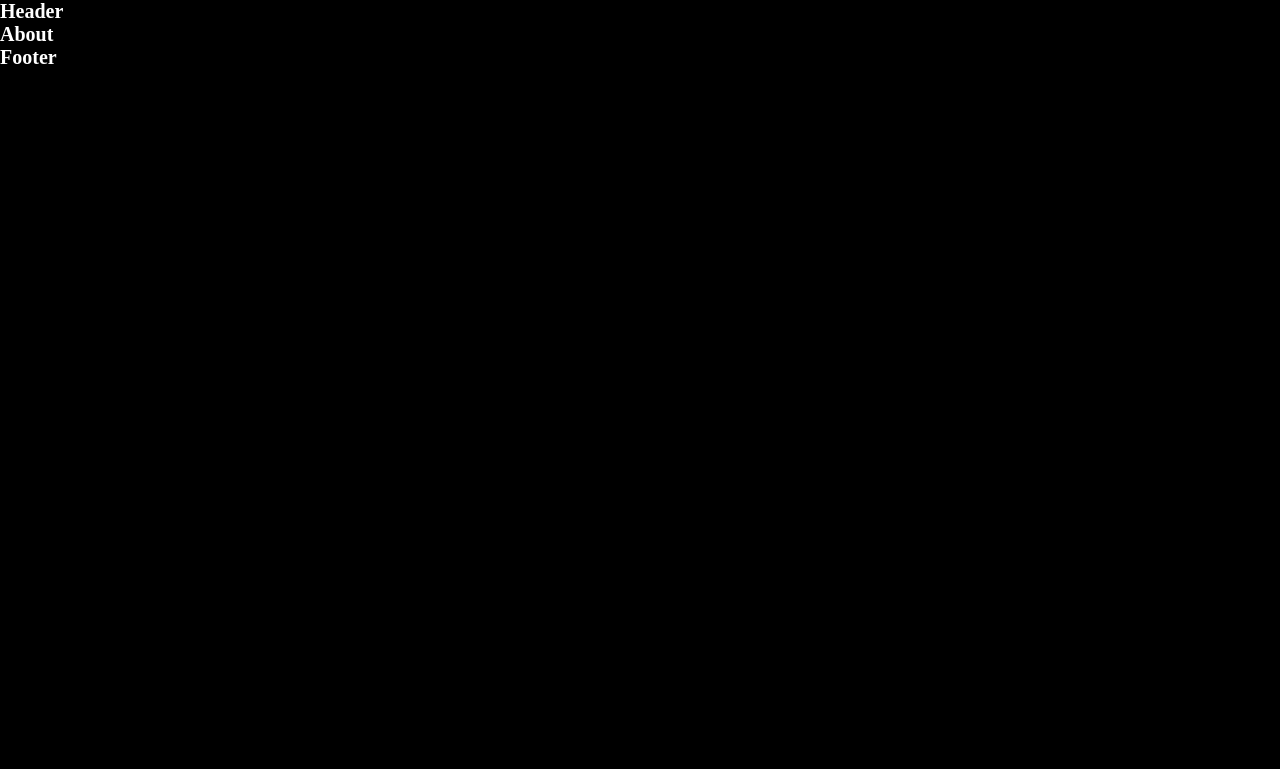
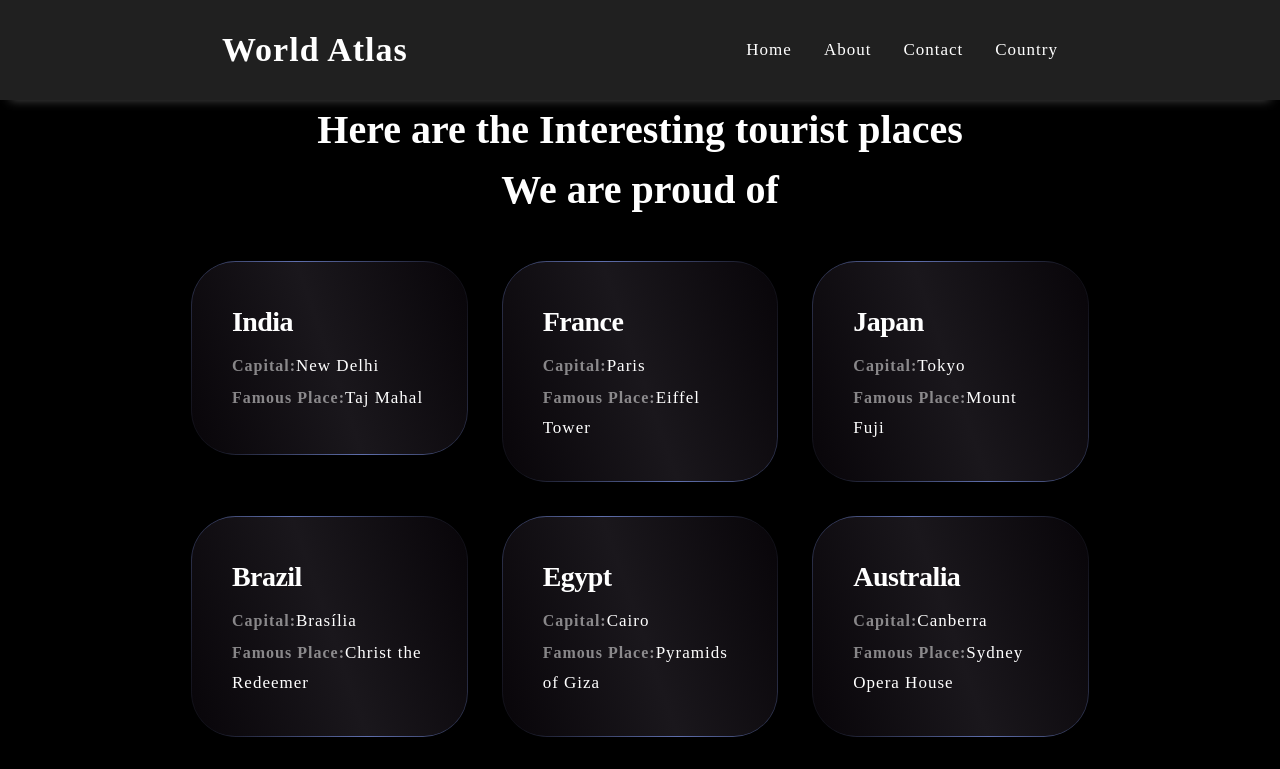
Before and after one commit to saurabhkara/Github-Action-Learning, a React (Vite) app: page /about in a window 1280 px wide. Shown: the top 769 px of the page. Built offline with nearby package versions, Linux system fonts and the light colour scheme.

Commit message:
about page

```diff
--- a/src/App.css
+++ b/src/App.css
@@ -77,7 +77,7 @@ button {
 /* Layout  */
 
 .container {
-  max-width: 140rem;
+  max-width: 90rem;
   margin: auto;
 }
 
@@ -598,3 +598,7 @@ contact us Page ends here
   justify-content: center;
   align-items: center;
 }
+
+.no-underline {
+  text-decoration: none;
+}
--- /dev/null
+++ b/src/api/countryDetails.json
@@ -0,0 +1,50 @@
+[
+  {
+    "id": 1,
+    "name": "India",
+    "capital": "New Delhi",
+    "importantTouristPlace": "Taj Mahal"
+  },
+  {
+    "id": 2,
+    "name": "France",
+    "capital": "Paris",
+    "importantTouristPlace": "Eiffel Tower"
+  },
+  {
+    "id": 3,
+    "name": "Japan",
+    "capital": "Tokyo",
+    "importantTouristPlace": "Mount Fuji"
+  },
+  {
+    "id": 4,
+    "name": "Brazil",
+    "capital": "Brasília",
+    "importantTouristPlace": "Christ the Redeemer"
+  },
+  {
+    "id": 5,
+    "name": "Egypt",
+    "capital": "Cairo",
+    "importantTouristPlace": "Pyramids of Giza"
+  },
+  {
+    "id": 6,
+    "name": "Australia",
+    "capital": "Canberra",
+    "importantTouristPlace": "Sydney Opera House"
+  },
+  {
+    "id": 7,
+    "name": "Italy",
+    "capital": "Rome",
+    "importantTouristPlace": "Colosseum"
+  },
+  {
+    "id": 8,
+    "name": "United States",
+    "capital": "Washington, D.C.",
+    "importantTouristPlace": "Statue of Liberty"
+  }
+]
--- a/src/components/Header.jsx
+++ b/src/components/Header.jsx
@@ -1,9 +1,43 @@
 import React from "react";
+import { NavLink } from "react-router-dom";
 
 export default function Header() {
   return (
-    <div>
-      <h1>Header</h1>
-    </div>
+    <header>
+      <div className="container">
+        <div className="grid navbar-grid">
+          <div className="logo">
+            <NavLink to="/" className="no-underline">
+              <h1>World Atlas</h1>
+            </NavLink>
+          </div>
+
+          <nav>
+            <ul>
+              <li>
+                <NavLink to="/" className="no-underline">
+                  Home
+                </NavLink>
+              </li>
+              <li>
+                <NavLink to="/about" className="no-underline">
+                  About
+                </NavLink>
+              </li>
+              <li>
+                <NavLink to="/contact" className="no-underline">
+                  Contact
+                </NavLink>
+              </li>
+              <li>
+                <NavLink to="/country" className="no-underline">
+                  Country
+                </NavLink>
+              </li>
+            </ul>
+          </nav>
+        </div>
+      </div>
+    </header>
   );
 }
--- a/src/screens/About.jsx
+++ b/src/screens/About.jsx
@@ -1,9 +1,32 @@
-import React from "react";
+import countryList from "../api/countryDetails.json";
 
 export default function About() {
   return (
-    <div>
-      <h1>About</h1>
-    </div>
+    <section className="section-about container">
+      <h2 className="container-title">
+        Here are the Interesting tourist places
+        <br />
+        We are proud of
+      </h2>
+      <div className="gradient-cards">
+        {countryList.map((item) => {
+          return (
+            <div className="card" key={item.id}>
+              <div className="container-card bg-blue-box">
+                <p className="card-title">{item.name}</p>
+                <p>
+                  <span className="card-description"> Capital:</span>
+                  {item.capital}
+                </p>
+                <p>
+                  <span className="card-description">Famous Place:</span>
+                  {item.importantTouristPlace}
+                </p>
+              </div>
+            </div>
+          );
+        })}
+      </div>
+    </section>
   );
 }
--- a/src/screens/Contact.jsx
+++ b/src/screens/Contact.jsx
@@ -2,8 +2,17 @@ import React from "react";
 
 export default function Contact() {
   return (
-    <div>
-      <h1>Contact</h1>
-    </div>
+    <section className="section-container">
+      <h2 className="container-title">Contact us</h2>
+      <form action="">
+        <input
+          name="username"
+          placeholder="Enter your name"
+          type="text"
+          required
+          autoCorrect="false"
+        />
+      </form>
+    </section>
   );
 }
--- a/src/screens/Home.jsx
+++ b/src/screens/Home.jsx
@@ -1,9 +1,30 @@
 import React from "react";
+import { FaLongArrowAltRight } from "react-icons/fa";
 
 export default function Home() {
   return (
-    <div>
-      <h1>Home</h1>
-    </div>
+    <main className="hero-section main">
+      <div className="container grid grid-two-cols">
+        <div className="hero-content">
+          <h1 className="heading-xl">
+            Explore the world, One Country at one time
+          </h1>
+          <p className="paragraph">
+            Discover the history,culture and the beauty of every nation. Sort,
+            search and filter through various countries to find the details you.
+          </p>
+          <button className="btn btn-darken btn-inline bg-white-box">
+            Explore Now <FaLongArrowAltRight />
+          </button>
+        </div>
+        <div className="hero-image">
+          <img
+            src="/images/world.png"
+            alt="World pic"
+            className="banner-image"
+          />
+        </div>
+      </div>
+    </main>
   );
 }
```
Also changed, not shown: public/images/world.png (added).
